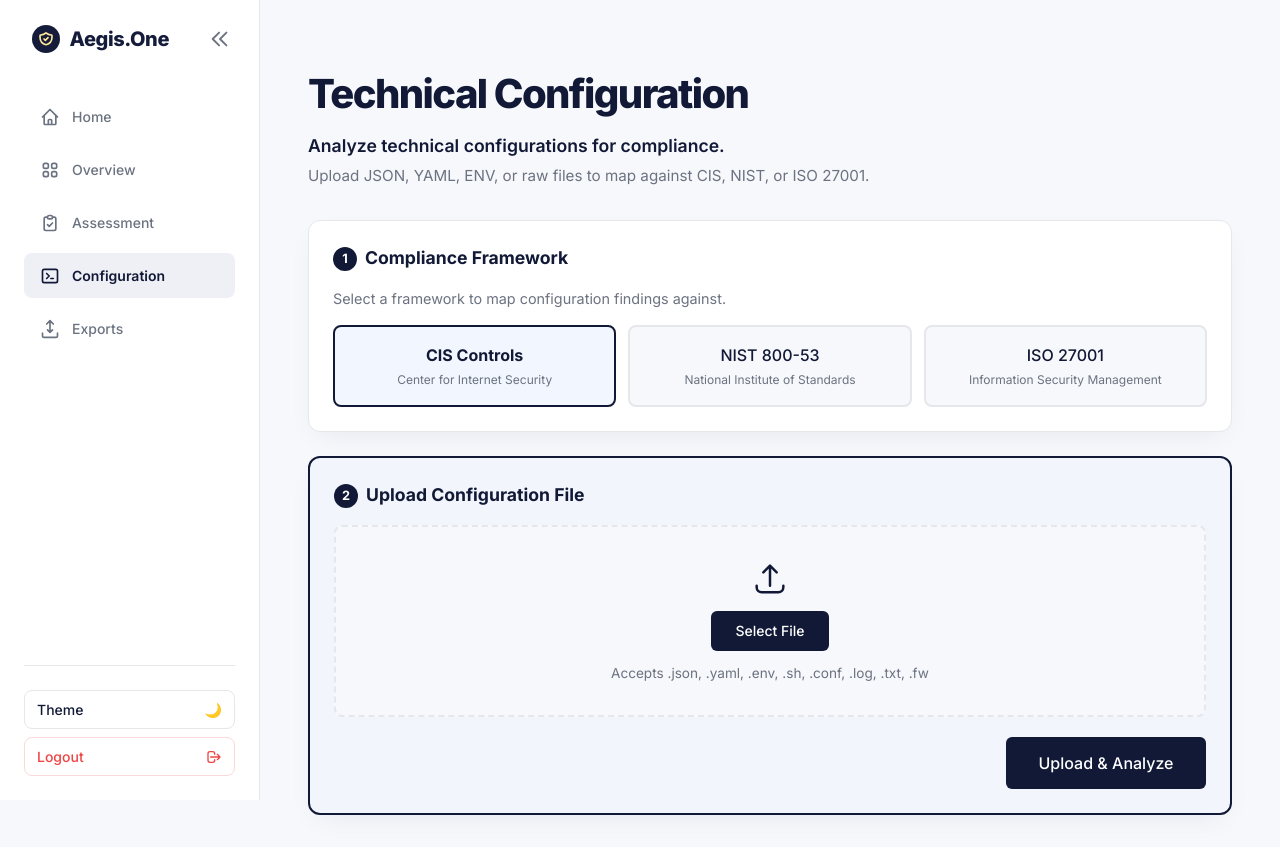
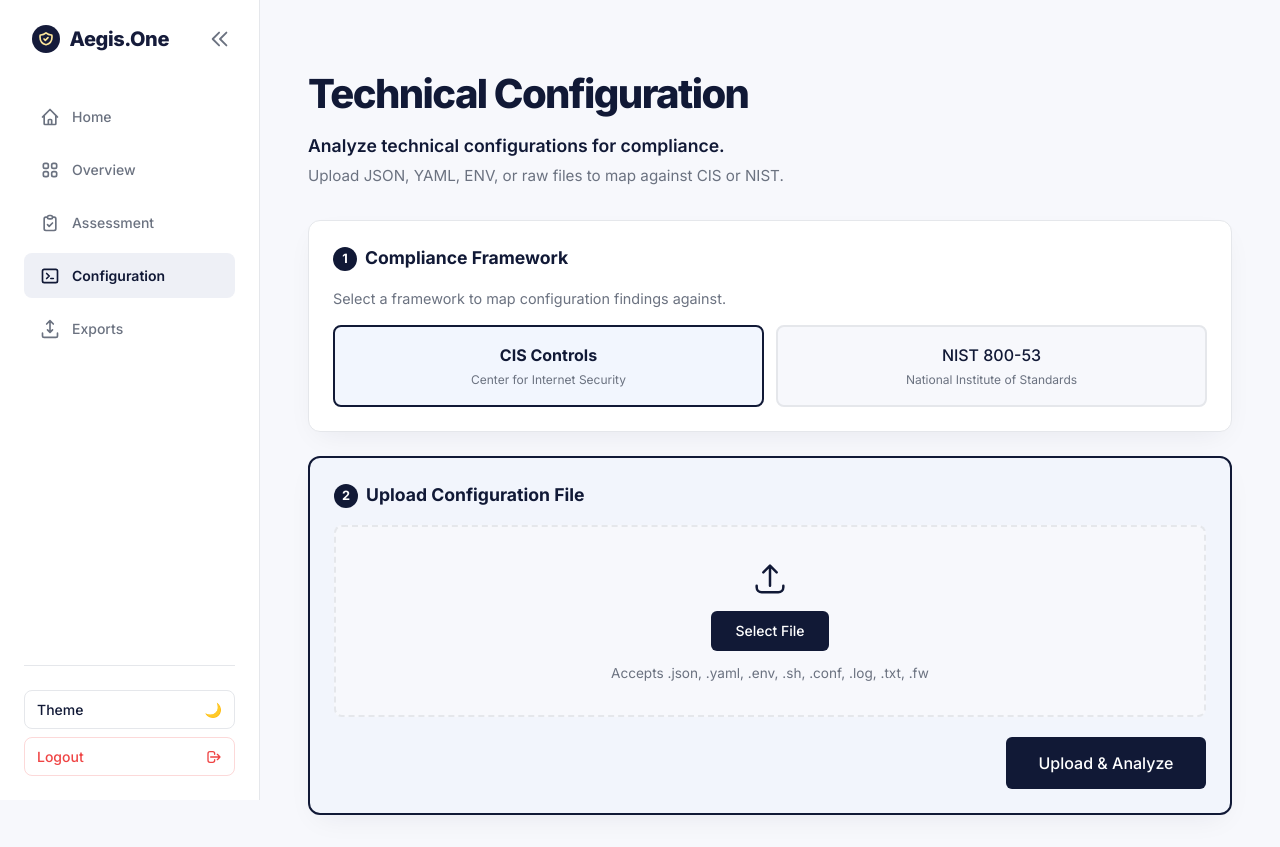
Before and after one commit to HebaAhmed33/final-project, a Next.js app in the folder frontend/: page /configuration in a window 1280 px wide. Built offline with nearby package versions, Linux system fonts and the light colour scheme; sample sign-in values are in the browser's storage.

Commit message:
Remove ISO 27001 from Technical Configuration page (handled in Assessment flow only)

```diff
--- a/frontend/app/configuration/page.js
+++ b/frontend/app/configuration/page.js
@@ -76,7 +76,7 @@ export default function ConfigurationPage() {
           Analyze technical configurations for compliance.
         </p>
         <p style={{ color: "var(--text-muted)", fontSize: "0.95rem", maxWidth: "700px", lineHeight: "1.6", margin: 0 }}>
-          Upload JSON, YAML, ENV, or raw files to map against CIS, NIST, or ISO 27001.
+          Upload JSON, YAML, ENV, or raw files to map against CIS or NIST.
         </p>
       </div>
 
@@ -98,11 +98,10 @@ export default function ConfigurationPage() {
               <h3 style={{ fontSize: "1.1rem", fontWeight: 700, color: "var(--text-main)", margin: 0 }}>Compliance Framework</h3>
             </div>
             <p style={{ color: "var(--text-muted)", fontSize: "0.9rem", marginBottom: "1rem" }}>Select a framework to map configuration findings against.</p>
-            <div style={{ display: "grid", gridTemplateColumns: "repeat(3, 1fr)", gap: "0.75rem" }}>
+            <div style={{ display: "grid", gridTemplateColumns: "repeat(2, 1fr)", gap: "0.75rem" }}>
               {[
                 { key: "cis", label: "CIS Controls", desc: "Center for Internet Security" },
                 { key: "nist", label: "NIST 800-53", desc: "National Institute of Standards" },
-                { key: "iso27001", label: "ISO 27001", desc: "Information Security Management" },
               ].map((fw) => (
                 <button key={fw.key} type="button" onClick={() => setConfigFramework(fw.key)}
                   style={{
```
Also changed, not shown: 1 other file (tests, documents, lock files or other folders).
